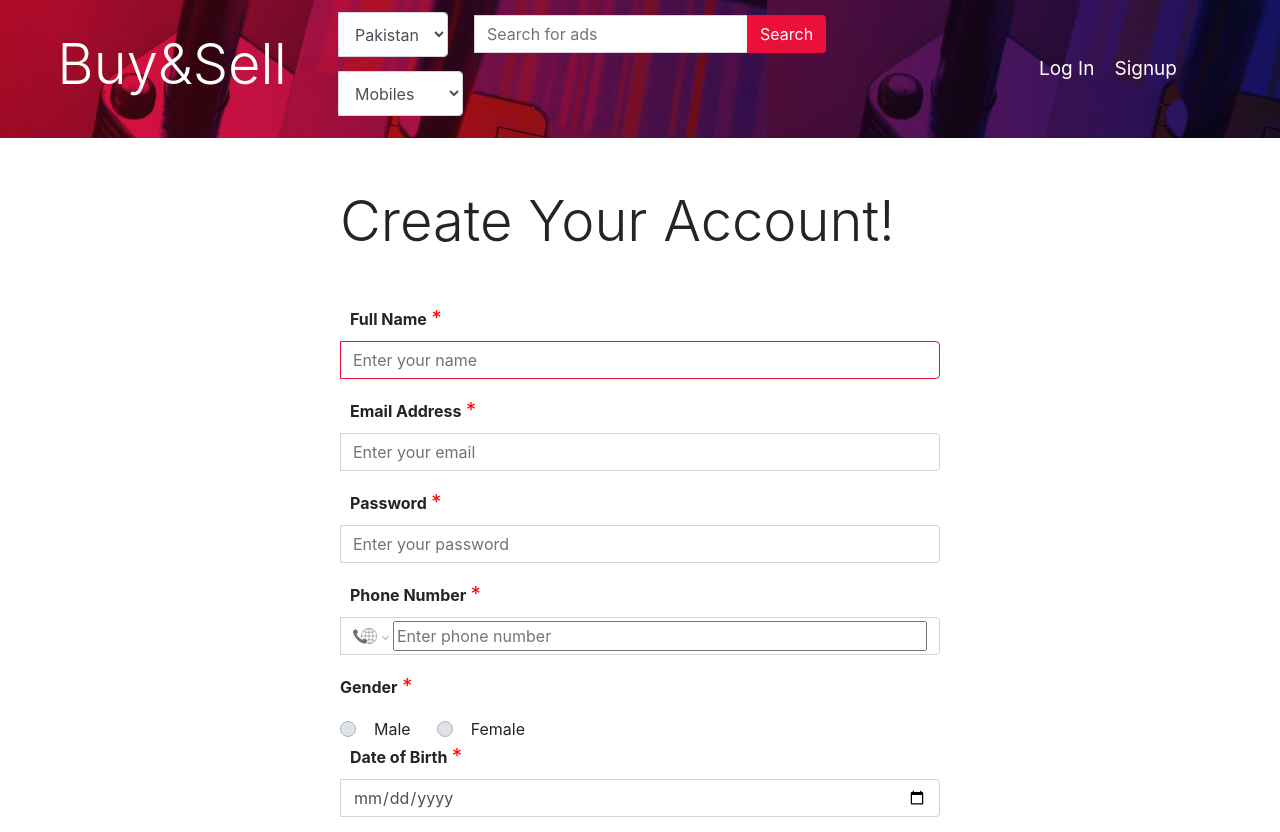
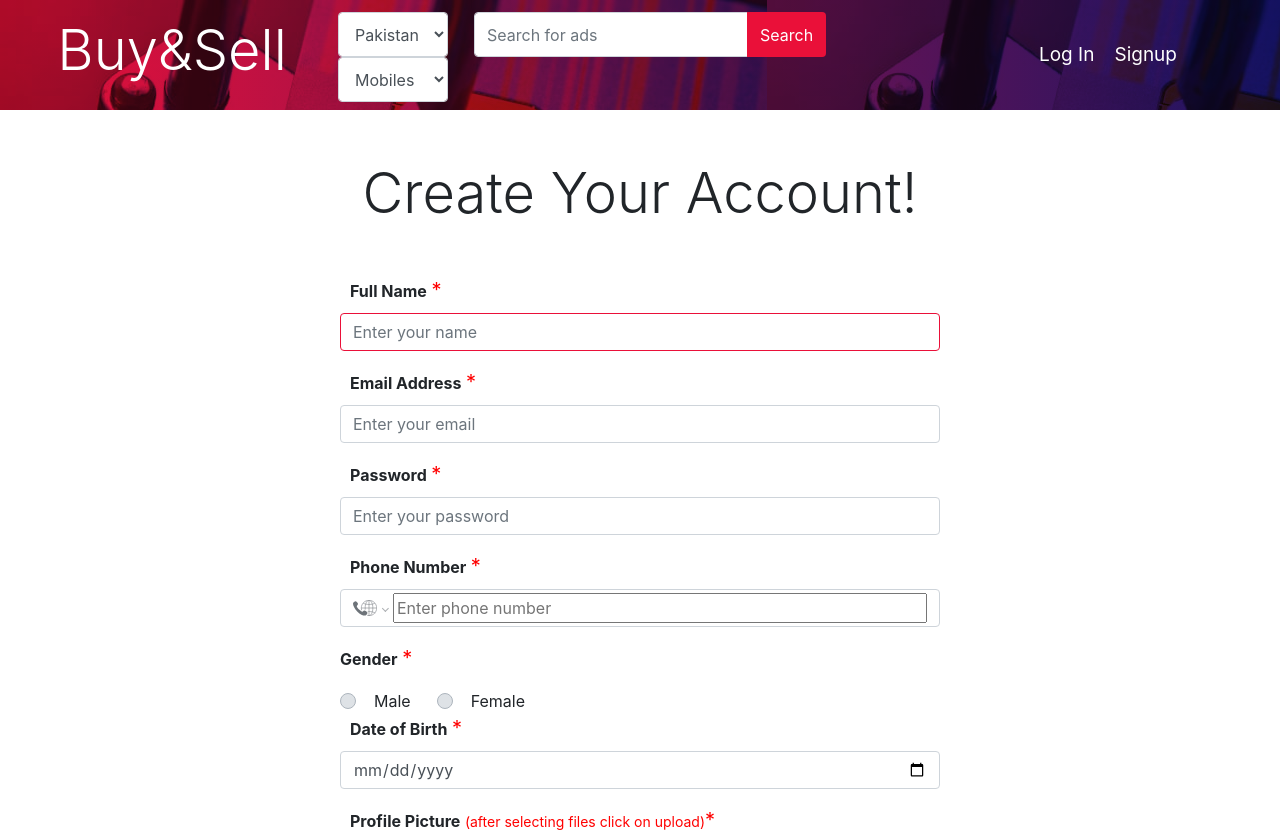
Before and after one commit to Shamaz1999/Final-Year-Project, a React (Create React App) app: page /signup in a window 1280 px wide. Shown: the top 832 px of the page. Built offline with nearby package versions, Linux system fonts and the light colour scheme.

Commit message:
some changes in design

```diff
--- a/package.json
+++ b/package.json
@@ -11,6 +11,7 @@
     "react-alice-carousel": "^1.13.1",
     "react-bootstrap": "^1.0.0-beta.5",
     "react-dom": "^16.8.4",
+    "react-fontawesome": "^1.7.1",
     "react-phone-number-input": "^2.3.7",
     "react-redux": "^6.0.1",
     "react-router-dom": "^4.3.1",
--- a/public/index.html
+++ b/public/index.html
@@ -45,5 +45,8 @@
     <script src="https://code.jquery.com/jquery-3.3.1.slim.min.js" integrity="sha384-q8i/X+965DzO0rT7abK41JStQIAqVgRVzpbzo5smXKp4YfRvH+8abtTE1Pi6jizo" crossorigin="anonymous"></script>
     <script src="https://cdnjs.cloudflare.com/ajax/libs/popper.js/1.14.7/umd/popper.min.js" integrity="sha384-UO2eT0CpHqdSJQ6hJty5KVphtPhzWj9WO1clHTMGa3JDZwrnQq4sF86dIHNDz0W1" crossorigin="anonymous"></script>
     <script src="https://stackpath.bootstrapcdn.com/bootstrap/4.3.1/js/bootstrap.min.js" integrity="sha384-JjSmVgyd0p3pXB1rRibZUAYoIIy6OrQ6VrjIEaFf/nJGzIxFDsf4x0xIM+B07jRM" crossorigin="anonymous"></script>
+
+    <!-- Bootstrap CDN Link -->
+    <link href="https://maxcdn.bootstrapcdn.com/font-awesome/4.7.0/css/font-awesome.min.css" rel="stylesheet"/>
   </body>
 </html>
--- a/src/App.css
+++ b/src/App.css
@@ -18,7 +18,9 @@ ul, li {
 .no-outline{
   outline: none;
 }
-
+progress{
+  color: #EA1039;
+}
 .phone-no-field{
   background-color: transparent;
   width: 130px;
@@ -356,17 +358,17 @@ margin: 0 auto;
   margin: 0px!important;
 }
 .region-selec-a{
-  margin-bottom: 14px!important;
+  /* margin-bottom: 14px!important;   */
   margin-right: 10px;
   height: 45px!important;
   width: 110px!important;
 
 }
 .region-selec-b{
-  margin-bottom: 14px!important;
+  /* margin-bottom: 14px!important;   */
   margin-right: 10px;
   height: 45px!important;
-  width: 125px!important;
+  width: 110px!important;
 }
 .form-control{
   padding-bottom:0;
@@ -378,10 +380,15 @@ margin: 0 auto;
   transition: all .5s;
   transition-property: width, padding-bottom, margin-top;
   color: white;
-  border-top-left-radius: 0px!important;
-  border-bottom-left-radius: 0px!important
+  /* border-top-left-radius: 0px!important; */
+  /* border-bottom-left-radius: 0px!important */
 }
-
+.face{
+  /* font-size: 29px; */
+  /* height: 70px; */
+  /* width: 70px; */
+  color: #EA1039;
+}
 .login-btn{
   margin: 20px 0 0 0;
   border: none;
@@ -701,10 +708,9 @@ div.ads-type{
   border: 1px solid gainsboro;
 }
 .img-upload-progress{
-  box-shadow: 0 2px 5px rgba(0, 0, 0, 0.25) inset;
-  margin: 0 10px
+  margin: 0 10px;
+  color: #EA1039;
 }
-
 
 
 /* login Portal Styling */
--- a/src/Components/about.js
+++ b/src/Components/about.js
@@ -5,6 +5,7 @@ import { Link } from 'react-router-dom'
 class About extends Component {
 
     render(){
+      window.scrollTo(0,0);
         return(
 
             <div className="app">
--- a/src/Components/chat.js
+++ b/src/Components/chat.js
@@ -1,7 +1,7 @@
 import React, { Component } from 'react'
-import { Link } from "react-router-dom"
-import { connect } from 'react-redux'
-import About from './about';
+// import { Link } from "react-router-dom"
+// import { connect } from 'react-redux'
+// import About from './about';
 
 class Chat extends Component {
 
--- a/src/Components/content.js
+++ b/src/Components/content.js
@@ -12,7 +12,6 @@ class Content extends Component {
         }
     }
     componentDidMount(){
-
         var option = {
             method: 'POST',
             body: '',
@@ -24,15 +23,16 @@ class Content extends Component {
         .then(res => res.json())
         // .then(data => console.log(data) )
         .then(data=> {console.log(data)
-        this.setState({ads:data})
+            this.setState({ads:data})
         })
         .catch(err => console.log(err))
-            // console.log(ads)
-            // console.log(this.state);
-        }
+        // console.log(ads)
+        // console.log(this.state);
+    }
 
 
     render() {
+        window.scrollTo(0,0);
 
         let arr = [0, 1, 2, 3, 4, 5, 6, 7, 8, 'a', "g", "f"];
         let d;
@@ -44,7 +44,7 @@ class Content extends Component {
             for (let i = 0; i <= arr.length; i++) {
                 let adId;
                 d = this.state.ads.map((item ,index) =>
-                    <div key={index} className="col-md-3" >
+                <div key={index} className="col-md-3" >
                         <div className="card" style={im} >
                             <img className="card-img-top" height="150" width="400" src={this.state.ads[index].url1} alt="Card image cap"/>
                             <div className="card-body">
--- a/src/Components/currentAd.js
+++ b/src/Components/currentAd.js
@@ -6,7 +6,7 @@ import "react-alice-carousel/lib/alice-carousel.css";
 import star from './../images/star.png'
 import starSelect from './../images/starSelect.png'
 import { connect } from 'react-redux'
-
+import FontAwesome from 'react-fontawesome'
 
 class Ad extends Component {
 
@@ -16,17 +16,8 @@ class Ad extends Component {
     }
 
 
-    fav = (src)=>{
-        alert(src)
-        if(src === starSelect){
-            src = starSelect
-        }
-        else{
-            src = starSelect
-        }
-    }
+    componentDidMount(){
 
-    componentDidMount(){
         var option = {
             method: 'POST',
             body: JSON.stringify(this.state),
@@ -60,9 +51,26 @@ class Ad extends Component {
             else
             return
         }
+        favLoginAlert = () => {
+            var user = JSON.parse(localStorage.getItem("user"))
+            if(user !== "")
+            alert("You need to Log In to mark as favourite!")
+            else
+            return
+        }
 
         render(){
 
+           let markFav = ()=>{
+
+                document.getElementById('favIcon').setAttribute('name','star')
+                console.log('starred ')
+           }
+
+
+
+
+            window.scrollTo(0,0);
             // this.props.dispatch({type:'insertads',payload:this.state.ad.sellerId})
             // console.log(this.state.ad.sellerId)
             console.log(this.state)
@@ -113,7 +121,10 @@ class Ad extends Component {
                             <div className="price-container" style={{padding:"15px 30px"}}>
                                 <h1 className="float-left">Rs {this.state.ad.price}</h1>
                                 <div className="favourite-container float-right">
-                                    <img src={star} height="30" width="30" alt="favourite"/>
+                                    {/* <img src={star} height="30" width="30" alt="favourite"/> */}
+                                    <FontAwesome name="star" id="favIcon" size="2x" ref="fav" className="face"
+                                    onClick={user ? markFav : this.favLoginAlert }
+                                    />
                                 </div>
                                 <div className="adTitle-container clear">
                                         {this.state.ad.adTitle}
@@ -144,10 +155,12 @@ class Ad extends Component {
 
                                 <div className="container2">
                                     <div className="phone-container">
+                                       <div className="number"
+                                       onClick={user ? ()=>  true : this.phoneLoginAlert }
+                                       >
                                         <span className="phone-image-conainer">
                                             <img src={require('./../images/phone.png')} height="20" alt="phone"/>
                                         </span>
-                                       <div className="number" onClick={this.phoneLoginAlert}>
                                             {/* {this.state.ad.phone} */}
                                             <input className="no-border no-outline phone-no-field " disabled  value={this.state.ad.phone}
                                                 type={
--- a/src/Components/myAds.js
+++ b/src/Components/myAds.js
@@ -30,6 +30,8 @@ class MyAds extends Component {
     }
 
     render() {
+        window.scrollTo(0,0);
+
         let d;
         let im = {
             margin: "20px 0",
--- a/src/Components/navbar.js
+++ b/src/Components/navbar.js
@@ -27,8 +27,8 @@ class Nav extends Component {
                             <div className="form-group nav-search">
                                 <CountrySelect />
                             </div>
-                            <div className="input-group mb-3 ml-3 mr-3">
-                                <input type="text" className="form-control" placeholder="Search for ads" aria-label="Recipient's username" aria-describedby="basic-addon2" />
+                            <div style={{height:'45px'}} className="input-group ml-3 mr-3">
+                                <input type="text" style={{height:'45px'}} className="form-control" placeholder="Search for ads" aria-label="Recipient's username" aria-describedby="basic-addon2" />
                                 <div className="input-group-append">
                                     <button className="btn login-btn search-btn" type="button">Search</button>
                                 </div>
--- a/src/Components/signup.js
+++ b/src/Components/signup.js
@@ -159,7 +159,7 @@ up1=()=>{
         return (
             <div className='main-signup'>
                 <form className="signup-form hidden" id="signup-form" method="POST" style={{ marginBottom: "190px" }} action="localhost:8000/signup">
-                    <div className="display-4">
+                    <div className="display-4 text-center">
                         Create Your Account!
                         </div>
                     <br />
@@ -200,9 +200,10 @@ up1=()=>{
                         </div>
                         <label htmlFor="exampleInputEmail1"><b>Profile Picture</b> <span className="required"><span style={{fontSize:'14px'}}>(after selecting files click on upload)</span>*</span></label>
                         <div className="imgupload1">
-                                    <input ref="imgup1" accept="image/*" className="img-upload-input" type="file" onInput={this.up1} onChange={this.handleChange1}/>
-                                    <button type="button" id="upBtn1" className="img-upload-btn login-btn hid" onClick={this.handleUpload1}>Upload</button>
-                                    <progress id="upProg1" value={this.state.progress1} className="img-upload-progress hid" max="100" />
+                            <input ref="imgup1" accept="image/*" className="img-upload-input" type="file" onInput={this.up1} onChange={this.handleChange1}/>
+                            <button type="button" id="upBtn1" className="img-upload-btn login-btn hid" onClick={this.handleUpload1}>Upload</button>
+                            <progress id="upProg1" value={this.state.progress1} className="img-upload-progress hid" max="100" />
+
                                     <img ref='img1' id="upImg1" src={this.state.url1} className="hid" height="30" />
                                 </div>
                         <div className="form-group">
```
Also changed, not shown: 1 other file (tests, documents, lock files or other folders). Lines whose indentation alone changed are shown as unchanged.
